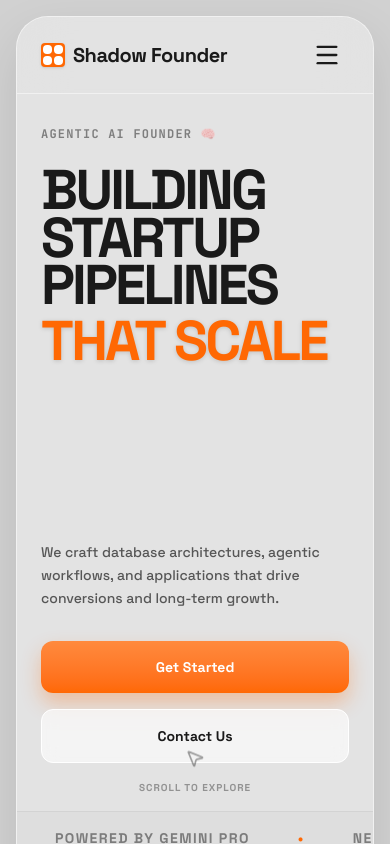
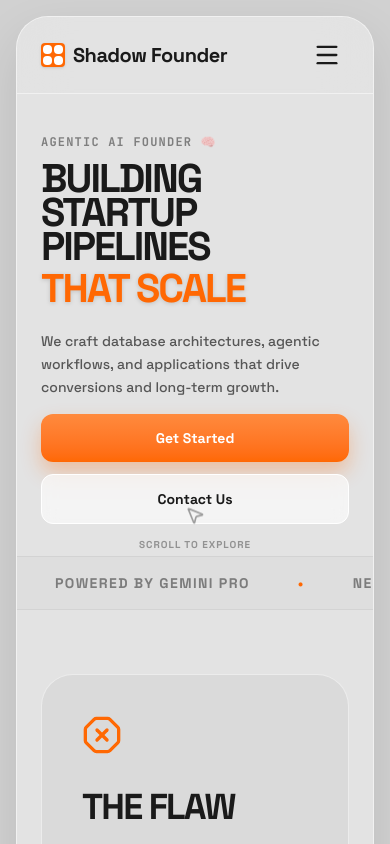
Before and after one commit to StarDust130/Shadow-Founder, a Next.js app: page / in a window 390 px wide. Shown: the top 844 px of the page. Built offline with nearby package versions, Linux system fonts and the light colour scheme.

Commit message:
Update LandingPage layout for improved responsiveness and spacing adjustments

```diff
--- a/app/page.tsx
+++ b/app/page.tsx
@@ -114,7 +114,7 @@ export default function LandingPage() {
           )}
         </AnimatePresence>
         {/* 1. HERO SECTION */}
-        <main className="relative w-full min-h-[85vh] flex overflow-hidden pt-8 md:pt-16">
+        <main className="relative w-full min-h-[auto] md:min-h-[85vh] flex overflow-hidden pt-6 md:pt-16">
           {/* MASSIVE BACKGROUND TEXT (Hidden on Mobile, Kinetic on PC) */}
           <div className="absolute inset-0 hidden lg:flex flex-col items-center justify-center pointer-events-none z-0">
             <motion.h1
@@ -134,14 +134,14 @@ export default function LandingPage() {
           </div>
 
           {/* FOREGROUND LAYOUT */}
-          <div className="absolute inset-0 z-20 px-6 md:px-12 lg:px-16 pt-8 pb-12 flex flex-col lg:flex-row justify-between pointer-events-none">
+          <div className="relative lg:absolute inset-0 z-20 px-6 md:px-12 lg:px-16 pt-4 md:pt-8 pb-8 md:pb-12 flex flex-col lg:flex-row justify-between pointer-events-none">
             {/* LEFT COLUMN: Staggered Typography */}
             <div className="w-full lg:w-1/3 flex flex-col justify-between h-full pointer-events-auto z-30">
               <div>
-                <span className="text-[#1A1A1A]/50 font-mono text-xs font-bold tracking-widest block mb-6">
+                <span className="text-[#1A1A1A]/50 font-mono text-xs font-bold tracking-widest block mb-3 md:mb-6">
                   AGENTIC AI FOUNDER 🧠
                 </span>
-                <div className="flex flex-col text-[3.5rem] md:text-6xl xl:text-7xl font-black text-[#1A1A1A] leading-[0.85] tracking-tighter uppercase">
+                <div className="flex flex-col text-[2.5rem] sm:text-[3.5rem] md:text-6xl xl:text-7xl font-black text-[#1A1A1A] leading-[0.85] tracking-tighter uppercase">
                   <span className="ml-0 md:ml-16">BUILDING</span>
                   <span>STARTUP</span>
                   <span className="ml-0 md:ml-12">PIPELINES</span>
@@ -151,15 +151,15 @@ export default function LandingPage() {
                 </div>
               </div>
 
-              <div >
-                <p className="text-[#1A1A1A]/70 text-sm md:text-base font-medium max-w-sm leading-relaxed mb-8">
+              <div className="mt-6 lg:mt-0">
+                <p className="text-[#1A1A1A]/70 text-sm md:text-base font-medium max-w-sm leading-relaxed mb-4 md:mb-8">
                   We craft database architectures, agentic workflows, and
                   applications that drive conversions and long-term growth.
                 </p>
-                <div className="flex flex-col sm:flex-row gap-4">
+                <div className="flex flex-col md:flex-row gap-3">
                   <button
                     onClick={routeToDashboard}
-                    className="bg-gradient-to-b from-[#FF8A3D] to-[#FF6803] text-white px-8 py-4 rounded-xl font-bold text-sm shadow-[0_10px_20px_rgba(255,104,3,0.3)] hover:-translate-y-1 transition-transform"
+                    className="bg-gradient-to-b from-[#FF8A3D] to-[#FF6803] text-white px-5 sm:px-8 py-3.5 sm:py-4 rounded-xl font-bold text-sm shadow-[0_10px_20px_rgba(255,104,3,0.3)] hover:-translate-y-1 transition-transform w-full md:w-auto flex items-center justify-center gap-2"
                   >
                     Get Started
                   </button>
@@ -168,7 +168,7 @@ export default function LandingPage() {
                     target="_blank"
                     rel="noopener noreferrer"
                   >
-                    <button className="bg-white/60 backdrop-blur-sm text-[#1A1A1A] border border-white px-8 py-4 rounded-xl font-bold text-sm hover:bg-white transition-colors w-full sm:w-auto">
+                    <button className="bg-white/60 backdrop-blur-sm text-[#1A1A1A] border border-white px-5 sm:px-8 py-3.5 sm:py-4 rounded-xl font-bold text-sm hover:bg-white transition-colors w-full md:w-auto flex items-center justify-center gap-2 w-full md:w-auto">
                       {" "}
                       Contact Us
                     </button>
@@ -205,7 +205,7 @@ export default function LandingPage() {
           </div>
 
           {/* Bottom Center Scroll Indicator */}
-          <div className="absolute bottom-4 left-1/2 -translate-x-1/2 flex flex-col items-center gap-2 pointer-events-none z-30">
+          <div className="absolute bottom-1 md:bottom-4 left-1/2 -translate-x-1/2 flex flex-col items-center gap-2 pointer-events-none z-30">
             <MousePointer2
               size={20}
               className="text-[#1A1A1A]/40 animate-bounce"
```
